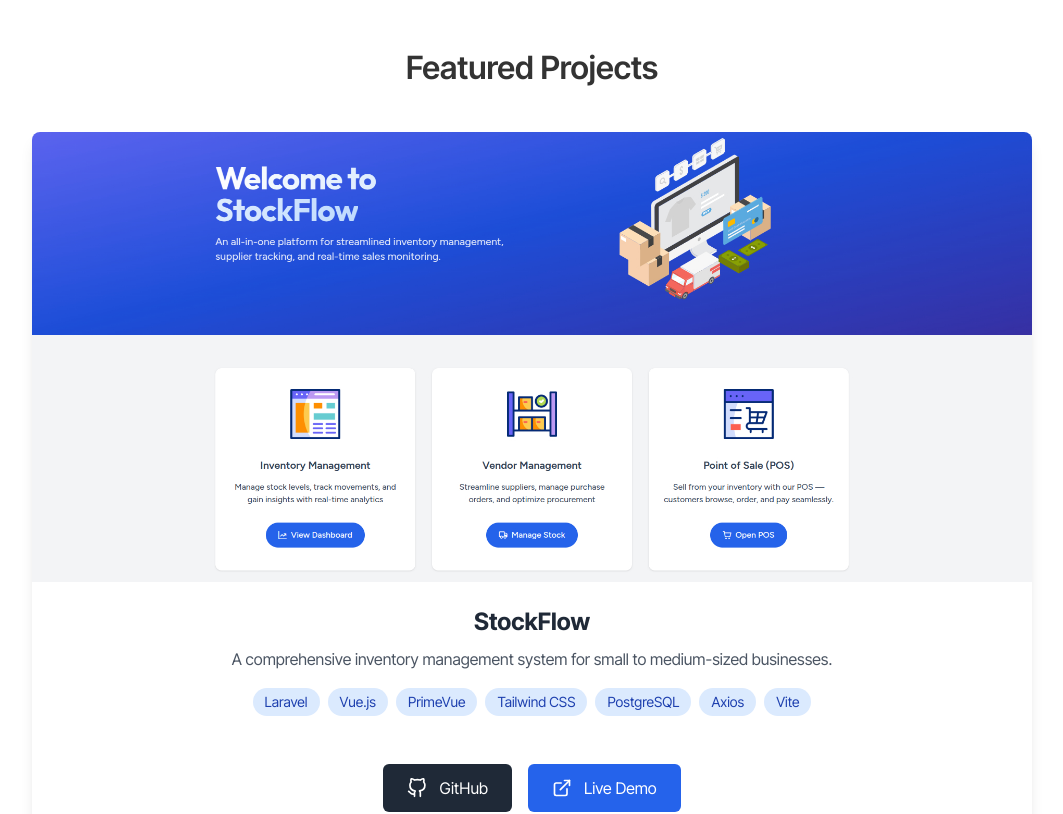
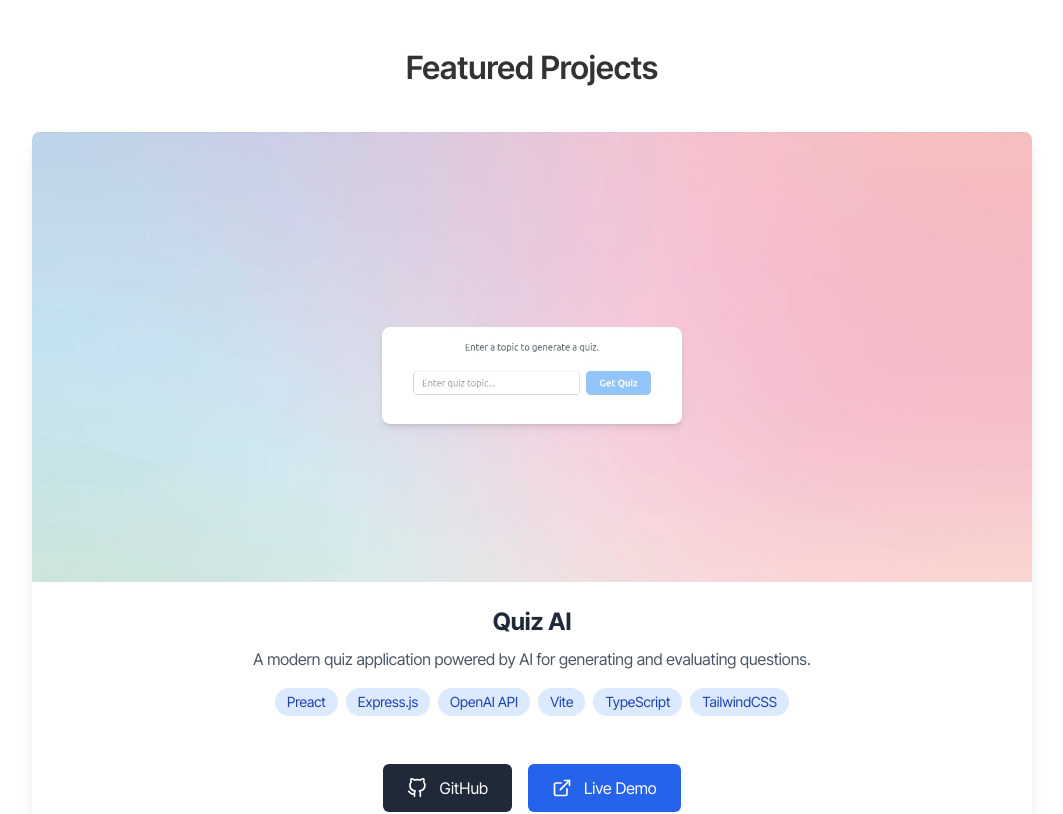
Before and after one commit to MarnitzDev/portfolio, a SvelteKit app: page / in a window 1280 px wide. Shown: the part 560-1374 px from the top of the page, without its empty margins (108-1171 px from the left). Built offline with nearby package versions, Linux system fonts and the light colour scheme.

Commit message:
add quiz_ai project, update email

```diff
--- a/src/lib/projects.json
+++ b/src/lib/projects.json
@@ -1,20 +1,29 @@
 [
   {
+    "id": 2,
+    "title": "Quiz AI",
+    "description": "A modern quiz application powered by AI for generating and evaluating questions.",
+    "technologies": ["Preact", "Express.js", "OpenAI API", "Vite", "TypeScript", "TailwindCSS"],
+    "imageUrl": "/images/quizai-project.jpg",
+    "githubUrl": "https://github.com/MarnitzDev/quiz_ai_fe",
+    "liveUrl": "https://quizai.marnitzmalan.com/"
+  },
+  {
     "id": 1,
+    "title": "WatchHub",
+    "description": "A movie and TV show tracking application with a modern interface.",
+    "technologies": ["React", "TMDb API", "TailwindCSS", "React Query", "TypeScript", "Vite"],
+    "imageUrl": "/images/watchhub-project.jpg",
+    "githubUrl": "https://github.com/MarnitzDev/WatchHub",
+    "liveUrl": "https://watchhub.marnitzmalan.com/"
+  },
+  {
+    "id": 3,
     "title": "StockFlow",
     "description": "A comprehensive inventory management system for small to medium-sized businesses.",
     "technologies": ["Laravel", "Vue.js", "PrimeVue", "Tailwind CSS", "PostgreSQL", "Axios", "Vite"],
     "imageUrl": "/images/stockflow-project.jpg",
     "githubUrl": "https://github.com/MarnitzDev/StockFlow",
     "liveUrl": "https://stockflow.marnitzmalan.com/"
-  },
-  {
-    "id": 2,
-    "title": "WatchHub",
-    "description": "A movie and TV show tracking application with a modern interface.",
-    "technologies": ["React", "Vite", "Supabase", "TailwindCSS", "React Query", "TypeScript"],
-    "imageUrl": "/images/watchhub-project.jpg",
-    "githubUrl": "https://github.com/MarnitzDev/WatchHub",
-    "liveUrl": "https://watchhub.marnitzmalan.com/"
   }
 ]
--- a/src/routes/about/+page.svelte
+++ b/src/routes/about/+page.svelte
@@ -19,7 +19,7 @@
     </div>
     <div class="info-item">
       <h3>Contact</h3>
-      <a href="mailto:malanmarnitz@gmail.com">malanmarnitz@gmail.com</a>
+      <a href="mailto:support@marnitzmalan.com">support@marnitzmalan.com</a>
     </div>
   </div>
 
```
Also changed, not shown: static/images/quizai-project.jpg (added), 1 other file (tests, documents, lock files or other folders).
